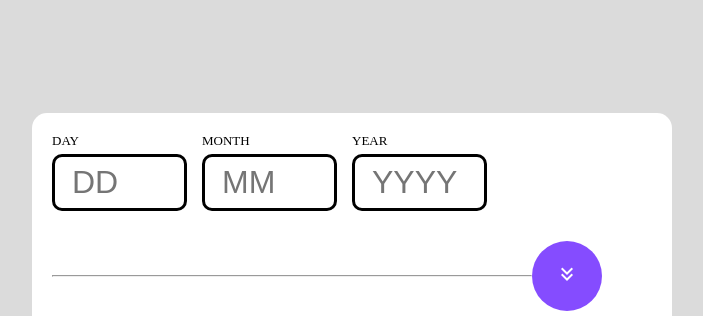
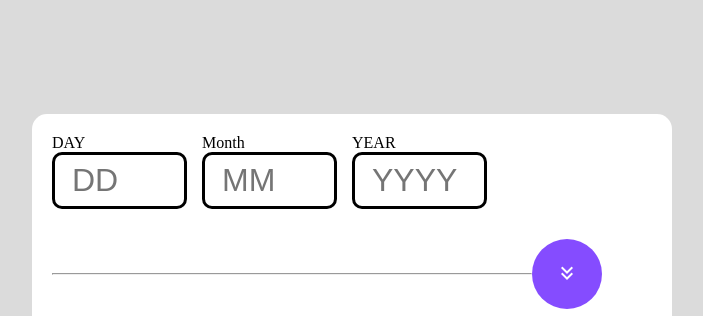
Before and after one commit to RotimiDesire/Age-Calcu, a plain HTML site: page index.html in a window 1280 px wide. Shown: the top 316 px of the page, without its empty margins (288-991 px from the left). Drawn offline with nearby package versions, Linux system fonts and the light colour scheme.

Commit message:
chore: make code more accessible

```diff
--- a/index.html
+++ b/index.html
@@ -1,35 +1,35 @@
 <!DOCTYPE html>
 <html lang="en">
+
 <head>
   <meta charset="UTF-8" />
   <meta http-equiv="X-UA-Compatible" content="IE=edge" />
   <meta name="viewport" content="width=device-width, initial-scale=1.0" />
   <title>Age Calculator</title>
   <link rel="stylesheet" href="style.css" />
-    <link
-      rel="stylesheet"
-      href="https://fonts.googleapis.com/css2?family=Material+Symbols+Outlined:opsz,wght,FILL,GRAD@48,400,0,0"
-    />
+  <link rel="stylesheet"
+    href="https://fonts.googleapis.com/css2?family=Material+Symbols+Outlined:opsz,wght,FILL,GRAD@48,400,0,0" />
 </head>
+
 <body>
   <main>
     <form action="#">
       <div class="inputs">
         <div>
-            <p>DAY</p>
-            <input type="number" id="day-inp" placeholder="DD" />
+          <label for="day-inp">DAY</label>
+          <input id="day-inp" type="number" placeholder="DD" />
           <small></small>
         </div>
 
         <div>
-            <p>MONTH</p>
-            <input type="number" id="month-inp" placeholder="MM" />
+          <label for="month-inp">Month</label>
+          <input id="month-inp" type="number" placeholder="MM" />
           <small></small>
         </div>
 
         <div>
-            <p>YEAR</p>
-            <input type="number" id="year-inp" placeholder="YYYY" />
+          <label for="year-inp">YEAR</label>
+          <input id="year-inp" type="number" placeholder="YYYY" />
           <small></small>
         </div>
       </div>
@@ -60,4 +60,5 @@
 
   <script src="main.js"></script>
 </body>
+
 </html>
```
Lines whose indentation alone changed are shown as unchanged.
